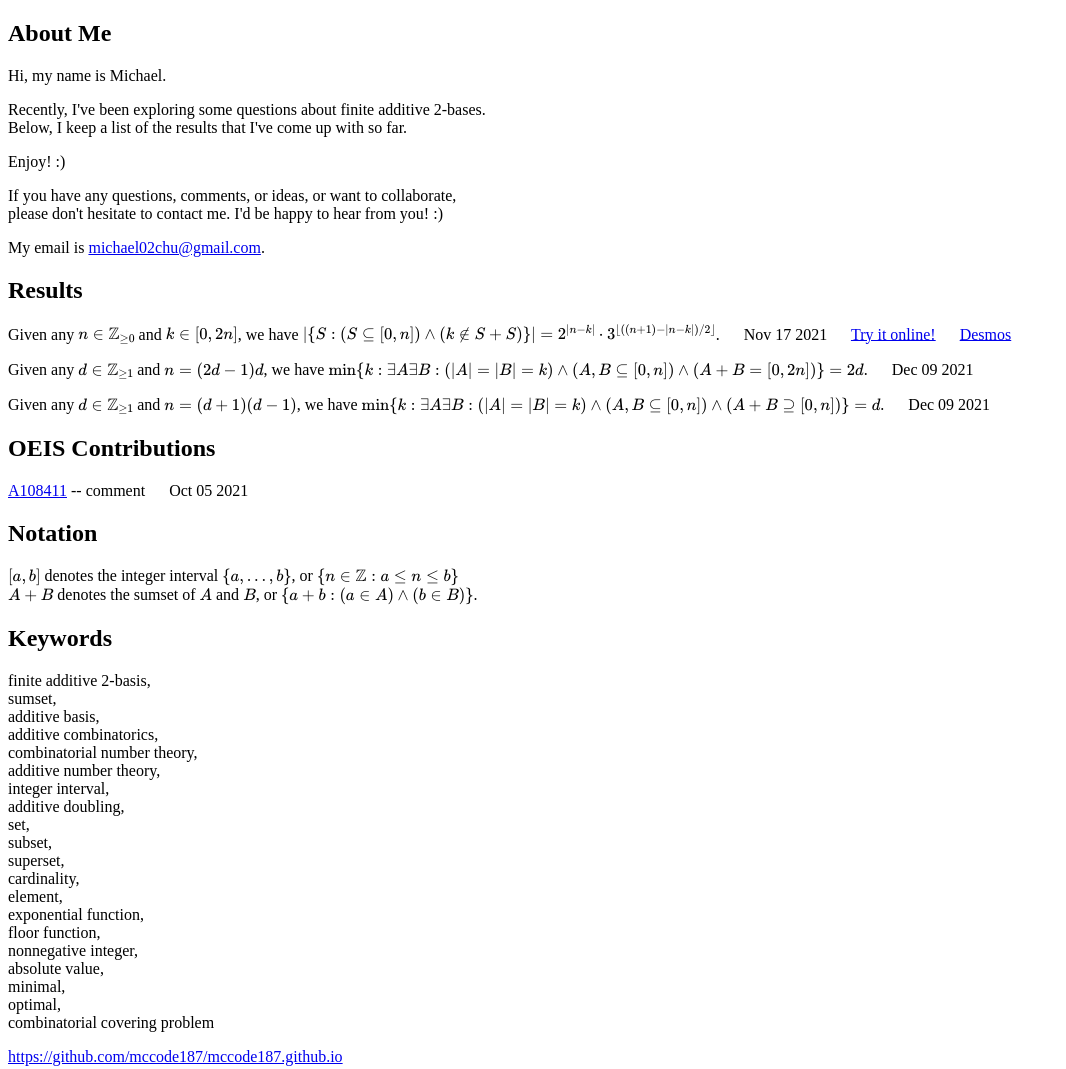
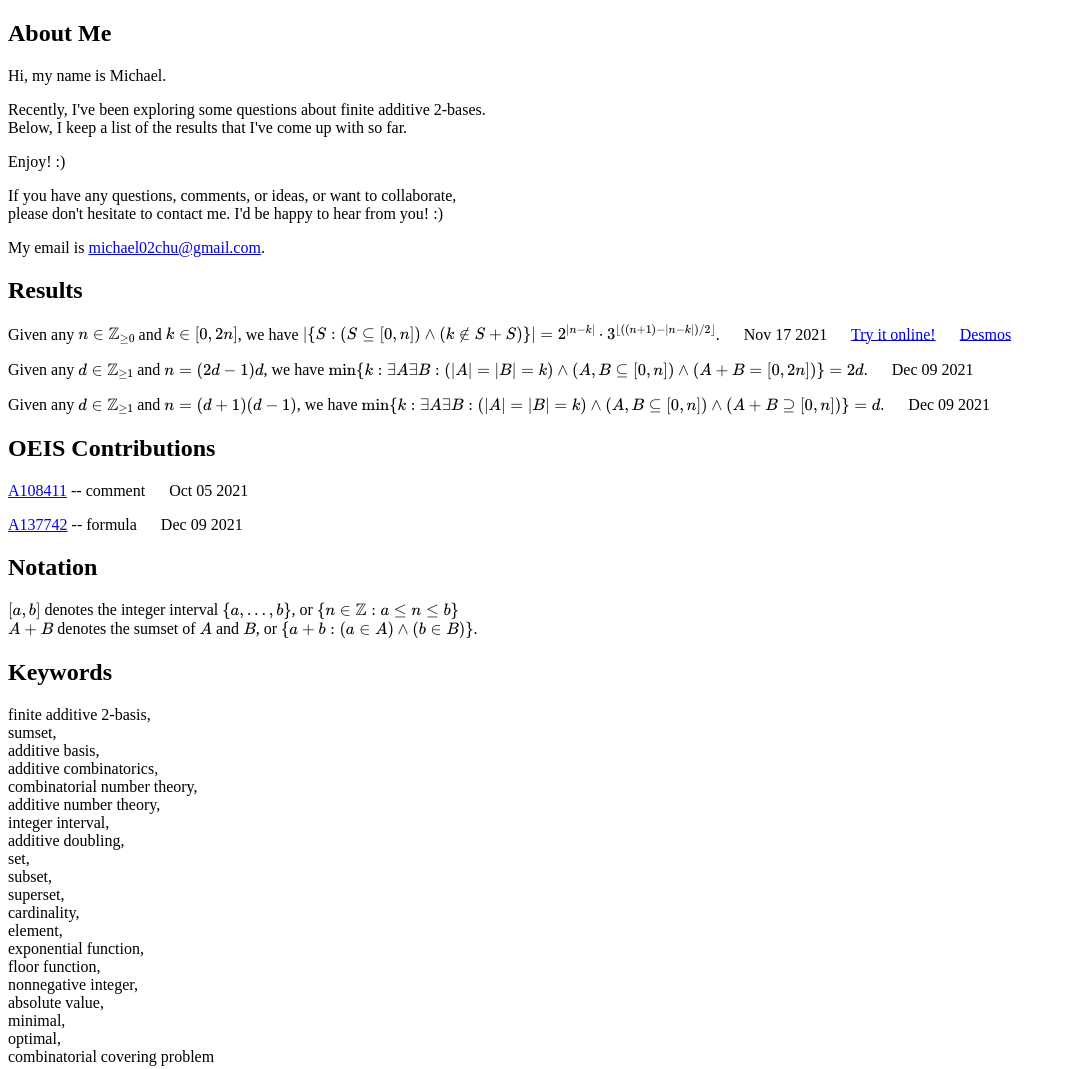
Before and after one commit to mccode187/mccode187, a plain HTML site: page index.html in a window 1280 px wide. Shown: the top 1069 px of the page, without its empty margins (0-1066 px from the left). Drawn offline with nearby package versions, Linux system fonts and the light colour scheme.

Commit message:
added oeis contribution

```diff
--- a/index.html
+++ b/index.html
@@ -30,6 +30,9 @@
     <p><a href="https://oeis.org/A108411" target="_blank" rel="noopener noreferrer">A108411</a> -- comment
        &emsp; Oct 05 2021
     </p>
+    <p><a href="https://oeis.org/A137742" target="_blank" rel="noopener noreferrer">A137742</a> -- formula
+       &emsp; Dec 09 2021
+    </p>
     <h2>Notation</h2>
     <p>\([a,b]\) denotes the integer interval \(\{a,...,b\}\), or \(\{n \in \mathbb{Z} : a \leq n \leq b\}\)<br>
        \(A+B\) denotes the sumset of \(A\) and \(B\), or \(\{a+b : (a \in A) \land (b \in B)\}\).<br>
```
